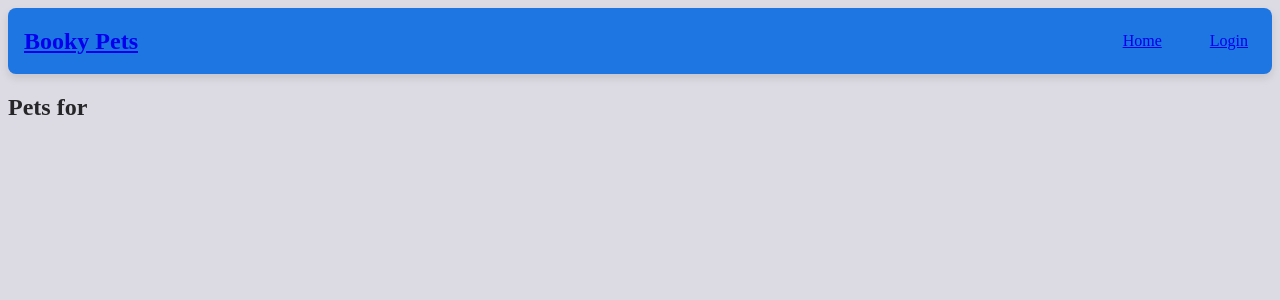
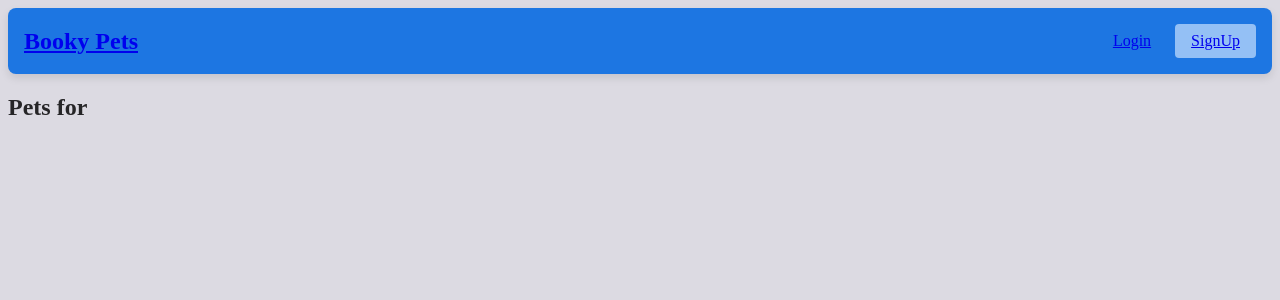
Before and after one commit to tmiesz/BookyPets, a React (Vite) app in the folder src/BookyPets.Web/: page /pets in a window 1280 px wide. Shown: the top 300 px of the page. Built offline with nearby package versions, Linux system fonts and the light colour scheme.

Commit message:
style(web navbar): changes to style

```diff
--- a/src/BookyPets.Web/src/components/NavBar.tsx
+++ b/src/BookyPets.Web/src/components/NavBar.tsx
@@ -4,7 +4,7 @@ import { AuthContext } from "../AuthContext";
 import { useContext } from "react";
 
 export default function NavBar() {
-    const { user, logout } = useContext(AuthContext)
+    const { user } = useContext(AuthContext)
 
     return <nav className="navbar">
         <div className="navbar-brand">
@@ -12,12 +12,18 @@ export default function NavBar() {
         </div>
 
         <div className="navbar-links">
-            <Link to="/" className="nav-link">Home</Link>
-            {!user.isAuth && <Link to="/auth" className="nav-link">Login</Link>}
-            {user.isAuth && <Link to="/session" className="nav-link">Session</Link>}
-            {user.isAuth && <Link to="/books" className="nav-link">Books</Link>}
-            {user.isAuth && <Link to="/pets" className="nav-link">Pets</Link>}
-            {user.isAuth && <button onClick={logout}>Logout</button>}
+            {user.isAuth && (
+                <>
+                    <Link to="/session">Session</Link>
+                    <Link to="/books">Books</Link>
+                    <Link to="/pets">Pets</Link>
+                </>
+            )}
         </div>
-    </nav>
+
+        <div className="navbar-auth">
+            <Link to="/auth" className="btn-secondary">Login</Link>
+            <Link to="/auth" className="btn-primary">SignUp</Link>
+        </div>
+    </nav >
 }
--- a/src/BookyPets.Web/src/styles/NavBar.css
+++ b/src/BookyPets.Web/src/styles/NavBar.css
@@ -19,13 +19,37 @@
     gap: var(--space-8);
 }
 
-.nav-link {
+.navbar-links a {
     font-size: var(--text-base);
     padding: var(--space-2);
     border-radius: var(--radius-sm);
     transition: background-color 0.2s;
 }
 
-.nav-link:hover {
+.navbar-links a:hover {
     background-color: var(--color-primary-300);
 }
+
+.navbar-auth {
+    display: flex;
+    gap: var(--space-2);
+}
+
+.btn-primary, .btn-secondary {
+    padding: var(--space-2) var(--space-4);
+    border-radius: var(--radius-sm);
+    font-size: var(--text-base);
+    transition: background-color 0.2s;
+}
+
+.btn-primary {
+    background-color: var(--color-primary-300);
+}
+
+.btn-primary:hover {
+    background-color: var(--color-primary-200);
+}
+
+.btn-secondary:hover {
+    background-color: var(--color-primary-300);
+}
```
Lines whose indentation alone changed are shown as unchanged.
